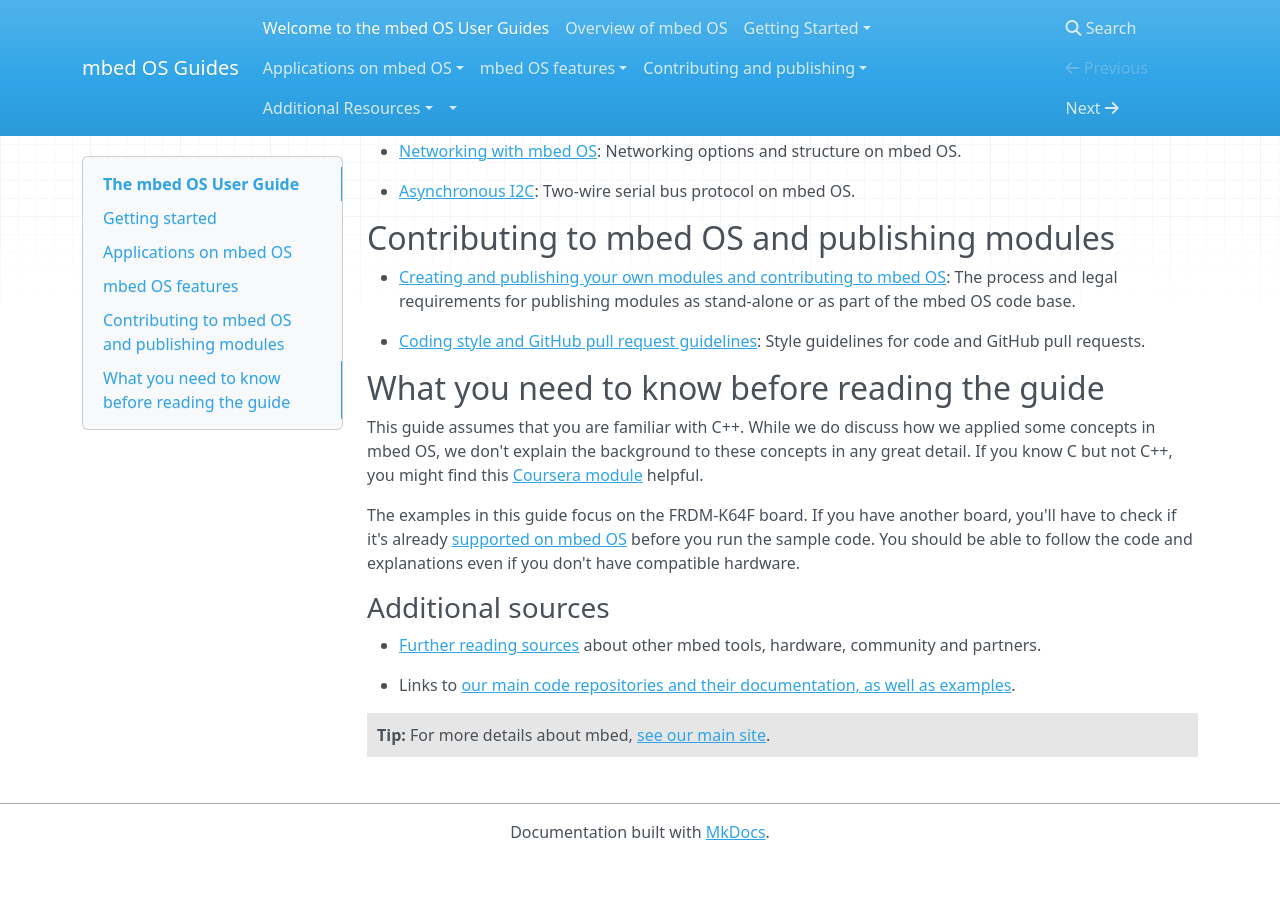
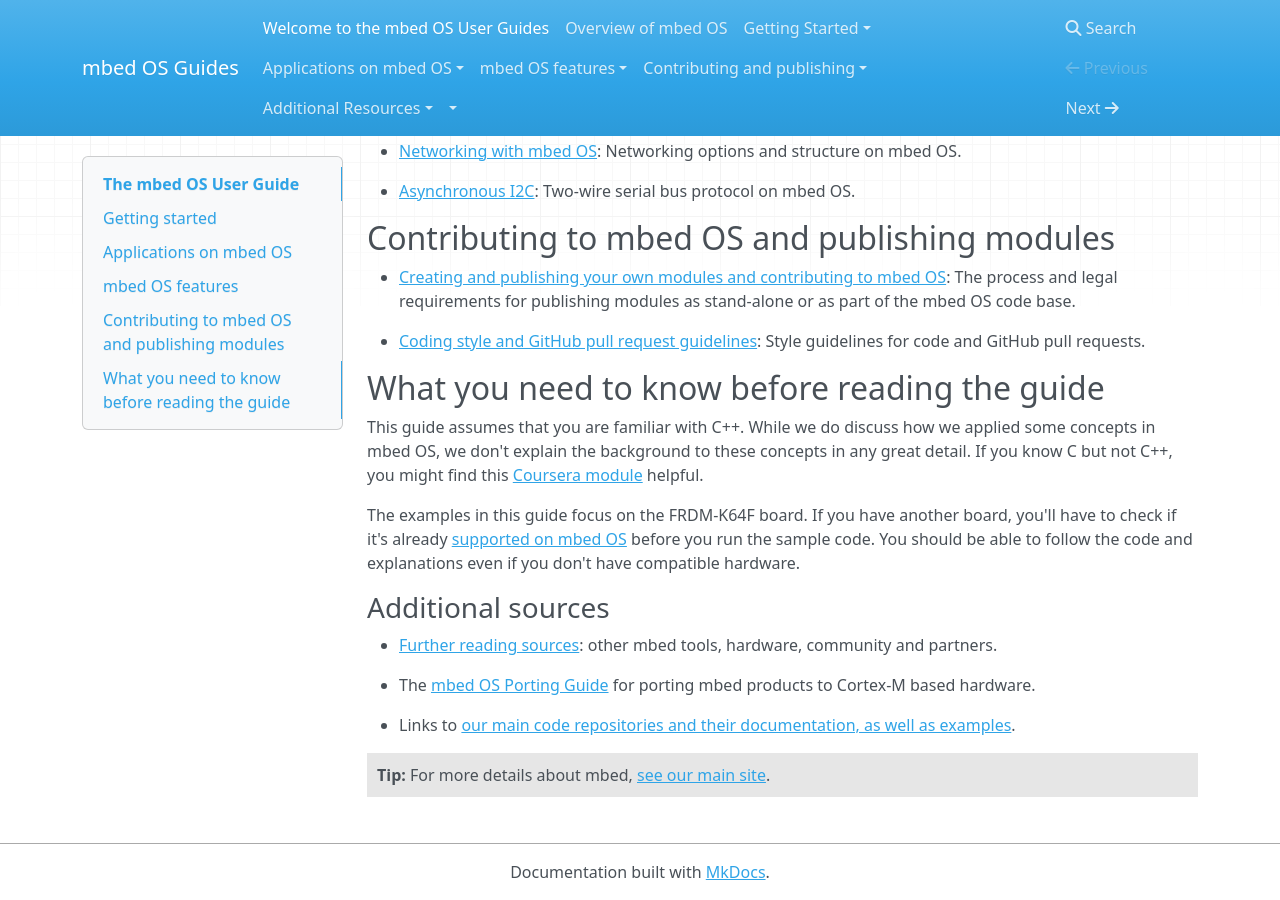
Before and after one commit to ARMmbed/GettingStartedmbedOS, an MkDocs documentation site: the page built from Docs/index.md, in a window 1280 px wide and 900 px high, scrolled down 823 px. Built offline with MkDocs 1.6.1, drawn with Linux system fonts in a browser that asks for light colours; nearby versions of some CDN libraries; old or Windows-style settings are respelled for this version of MkDocs; before the commit the page ends 1683 px from its top, so only the background shows below that.

Commit message:
Adding porting guide link

```diff
--- a/Docs/index.md
+++ b/Docs/index.md
@@ -52,7 +52,9 @@ The examples in this guide focus on the FRDM-K64F board. If you have another boa
 
 ### Additional sources
 
-* [Further reading sources](FurtherReading.md) about other mbed tools, hardware, community and partners.
+* [Further reading sources](FurtherReading.md): other mbed tools, hardware, community and partners.
+
+* The [mbed OS Porting Guide](https://docs.mbed.com/docs/porting-guide/en/latest/) for porting mbed products to Cortex-M based hardware.
 
 * Links to [our main code repositories and their documentation, as well as examples](GetTheCode.md).
 
```
